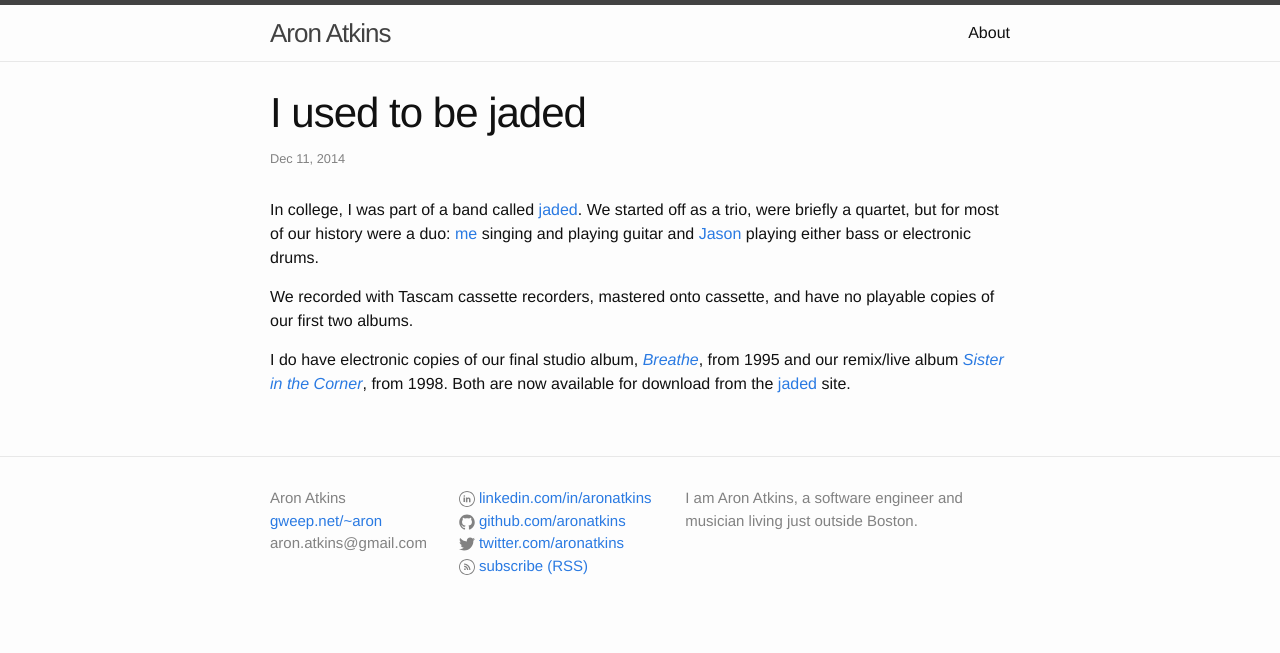
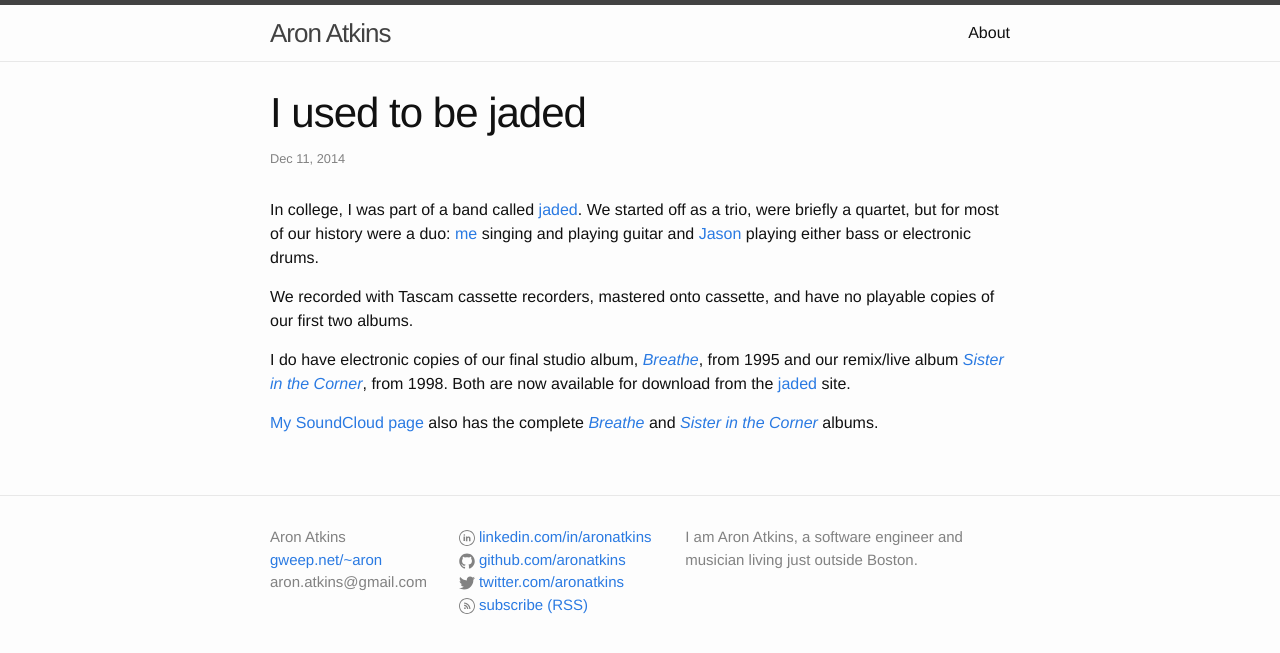
Before and after one commit to aronatkins/aronatkins.github.io, a Jekyll site: the page built from _posts/2014-12-11-i-used-to-be-jaded.markdown, in a window 1280 px wide. Shown: the top 653 px of the page. Built offline with Jekyll 4.4.1, drawn with Linux system fonts in a browser that asks for light colours.

Commit message:
the jaded stuff is also on soundcloud

```diff
--- a/_posts/2014-12-11-i-used-to-be-jaded.markdown
+++ b/_posts/2014-12-11-i-used-to-be-jaded.markdown
@@ -20,3 +20,8 @@ remix/live album
 [*Sister in the Corner*](http://gweep.net/~jaded/sister-in-the-corner.shtml),
 from 1998. Both are now available for download from the
 [jaded](http://gweep.net/~jaded) site.
+
+[My SoundCloud page](https://soundcloud.com/aronatkins) also has the complete
+[*Breathe*](https://soundcloud.com/aronatkins/sets/jaded-breathe) and
+[*Sister in the Corner*](https://soundcloud.com/aronatkins/sets/jaded-sister-in-the-corner)
+albums.
```
